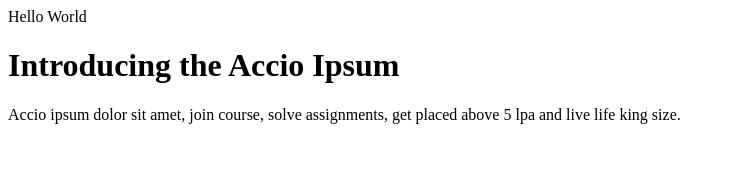
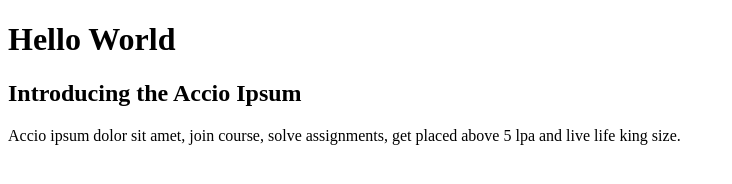
Before and after one commit to acciojob/fill-in-the-blanks-with-placeholder-text-Pandeysuryansh, a website: page main.html in a window 1280 px wide. Shown: the whole page, without its empty margins (0-732 px from the left). Drawn offline with Linux system fonts and the light colour scheme.

Commit message:
created a submission

```diff
--- a/main.html
+++ b/main.html
@@ -9,8 +9,9 @@
 <body>
 	<!-- the entire body must be written by student -->
 
-	<div>Hello World</div>
-	<h1>Introducing the Accio Ipsum</h1>
+
+	<h1>Hello World</h1>
+	<h2>Introducing the Accio Ipsum</h2>
 	<p>Accio ipsum dolor sit amet, join course, solve assignments, get placed above 5 lpa and live life king size.</p>
 
     <script type="text/javascript" src="./script.js">
```
